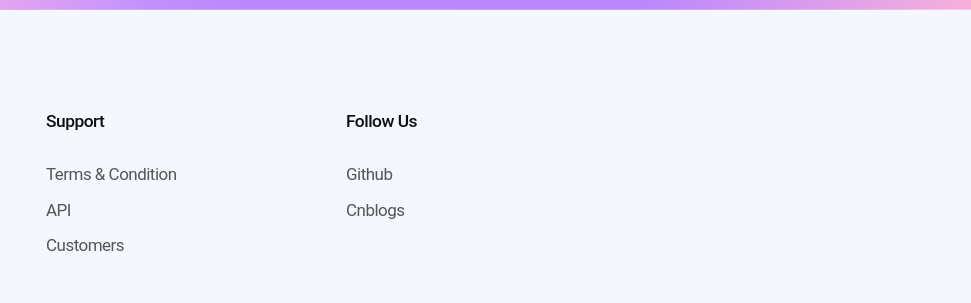
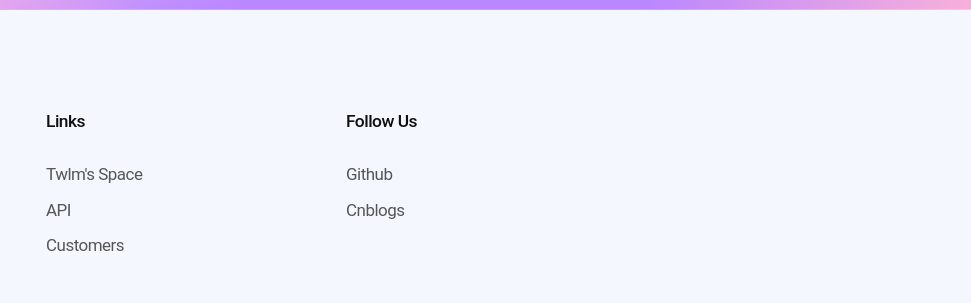
Before and after one commit to LemonCodeTeam/LemonCodeTeam.github.io, a plain HTML site: page index.html in a window 1280 px wide. Shown: the part 4502-4805 px from the top of the page, 309-1280 px from the left. Drawn offline with Linux system fonts and the light colour scheme; a web font is replaced by a local one.

Commit message:
Update index.html

```diff
--- a/index.html
+++ b/index.html
@@ -467,12 +467,12 @@
 <p>       Linux:   Avalonia&amp;.NET5</p>
 </div>
 <div class="col-md-3 col-sm-6 res-margin">
-<h6>Support</h6>
+<h6>Links</h6>
 <div class="spce">
 </div>
 <ul>
 <li>
-<a>Terms &amp; Condition</a>
+<a href="https://twlm.tk">Twlm's Space</a>
 </li>
 <li>
 <a>API</a>
```
